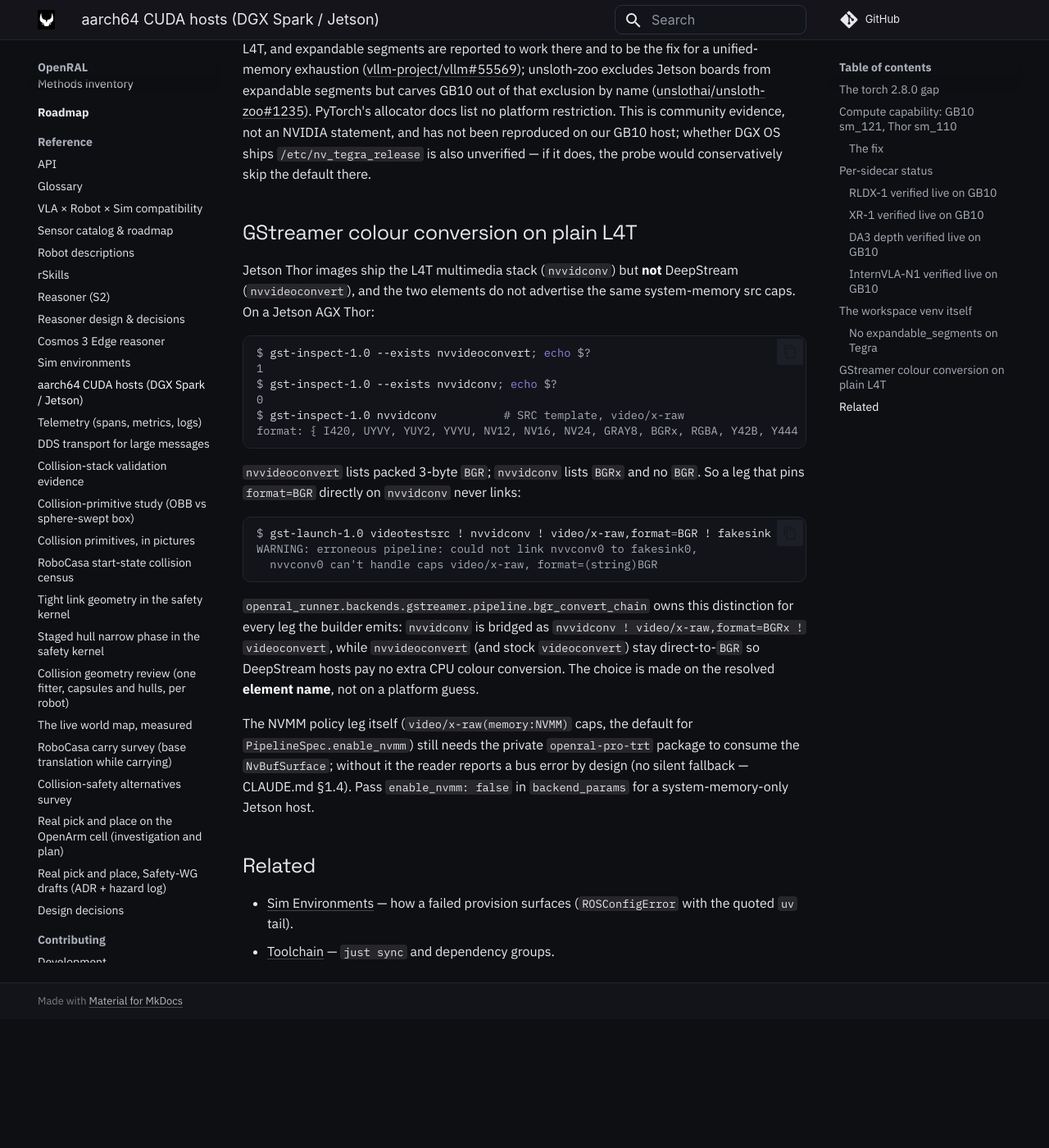
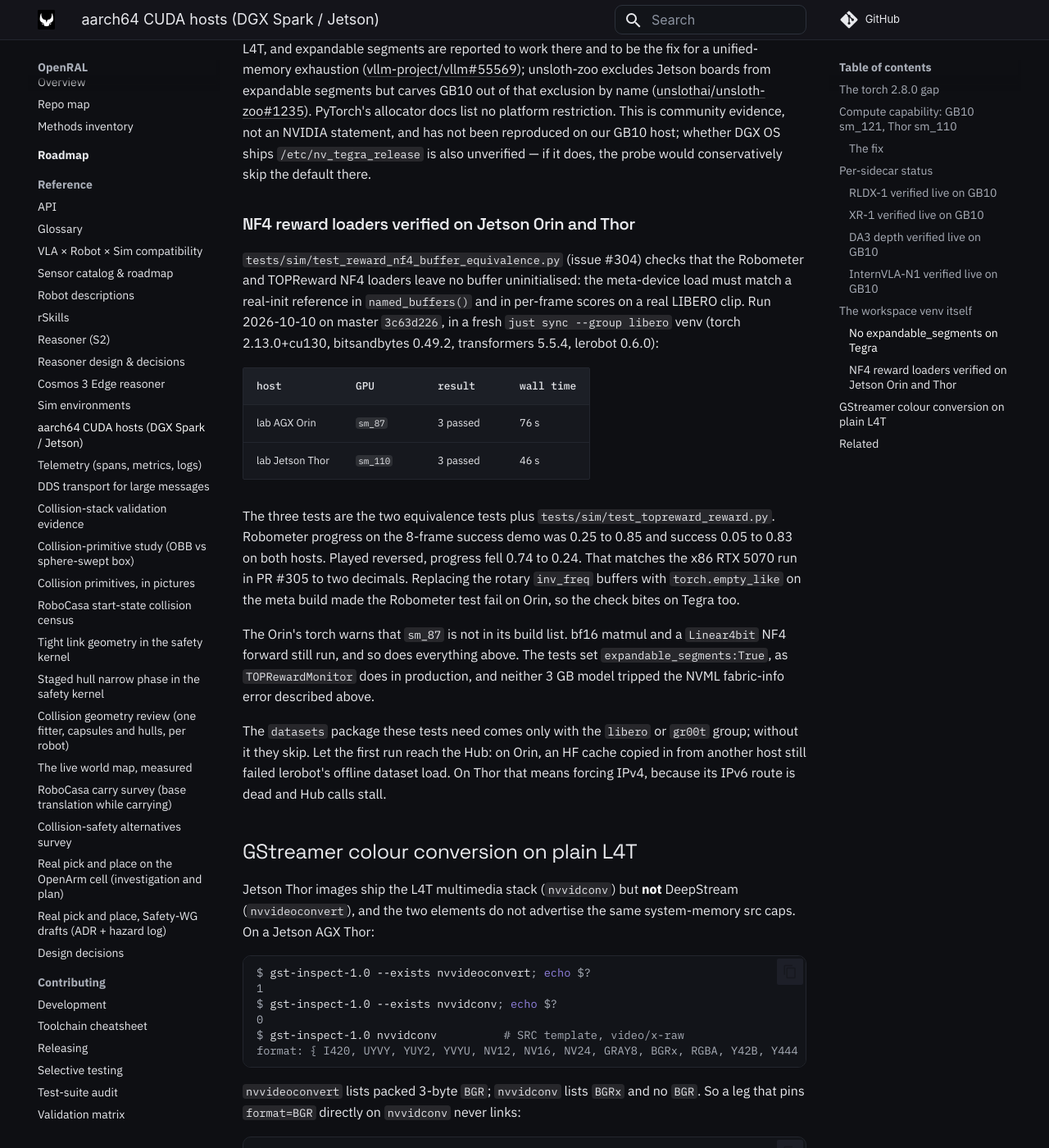
Before and after one commit to OpenRAL/openral, an MkDocs documentation site: the page built from docs/reference/aarch64-support.md, in a window 1280 px wide and 1400 px high, scrolled down 12029 px. Shown: the whole window at 82% size. Built offline with MkDocs 1.6.1 and Material for MkDocs 9.7.7, drawn with Linux system fonts in a browser that asks for light colours; comment, search, counter and statistics services are not loaded; before the commit the page ends 13272 px from its top, so only the background shows below that.

Commit message:
test(reward): verify the NF4 reward loader checks on Jetson Orin and Thor
Issue #304's equivalence tests had only run on an x86 laptop. On the lab
AGX Orin (sm_87) and Jetson Thor (sm_110), in a fresh `just sync --group
libero` venv on master, all three reward tests pass and Robometer scores
match the x86 run to two decimals. A garbage-inv_freq mutant fails the
Robometer test on Orin.

The `datasets` import skipped silently in any venv without the libero or
gr00t group; the skip reason and the docstring now name the group.

Refs #304

Co-Authored-By: Claude Opus 5.5 <noreply@anthropic.com>
Signed-off-by: Adrian <adrianllopart@gmail.com>

```diff
--- a/docs/reference/aarch64-support.md
+++ b/docs/reference/aarch64-support.md
@@ -478,6 +478,39 @@ evidence, not an NVIDIA statement, and has not been reproduced on our GB10
 host; whether DGX OS ships `/etc/nv_tegra_release` is also unverified — if it
 does, the probe would conservatively skip the default there.
 
+### NF4 reward loaders verified on Jetson Orin and Thor
+
+`tests/sim/test_reward_nf4_buffer_equivalence.py` (issue #304) checks that the
+Robometer and TOPReward NF4 loaders leave no buffer uninitialised: the
+meta-device load must match a real-init reference in `named_buffers()` and in
+per-frame scores on a real LIBERO clip. Run 2026-10-10 on master `3c63d226`,
+in a fresh `just sync --group libero` venv (torch 2.13.0+cu130,
+bitsandbytes 0.49.2, transformers 5.5.4, lerobot 0.6.0):
+
+| host | GPU | result | wall time |
+|---|---|---|---|
+| lab AGX Orin | `sm_87` | 3 passed | 76 s |
+| lab Jetson Thor | `sm_110` | 3 passed | 46 s |
+
+The three tests are the two equivalence tests plus
+`tests/sim/test_topreward_reward.py`. Robometer progress on the 8-frame
+success demo was 0.25 to 0.85 and success 0.05 to 0.83 on both hosts. Played
+reversed, progress fell 0.74 to 0.24. That matches the x86 RTX 5070 run in
+PR #305 to two decimals. Replacing the rotary `inv_freq` buffers with
+`torch.empty_like` on the meta build made the Robometer test fail on Orin, so
+the check bites on Tegra too.
+
+The Orin's torch warns that `sm_87` is not in its build list. bf16 matmul and
+a `Linear4bit` NF4 forward still run, and so does everything above. The tests
+set `expandable_segments:True`, as `TOPRewardMonitor` does in production, and
+neither 3 GB model tripped the NVML fabric-info error described above.
+
+The `datasets` package these tests need comes only with the `libero` or `gr00t`
+group; without it they skip. Let the first run reach the Hub: on Orin, an HF
+cache copied in from another host still failed lerobot's offline dataset load.
+On Thor that means forcing IPv4, because its IPv6 route is dead and Hub calls
+stall.
+
 ## GStreamer colour conversion on plain L4T
 
 Jetson Thor images ship the L4T multimedia stack (`nvvidconv`) but **not**
```
Also changed, not shown: 1 other file.
